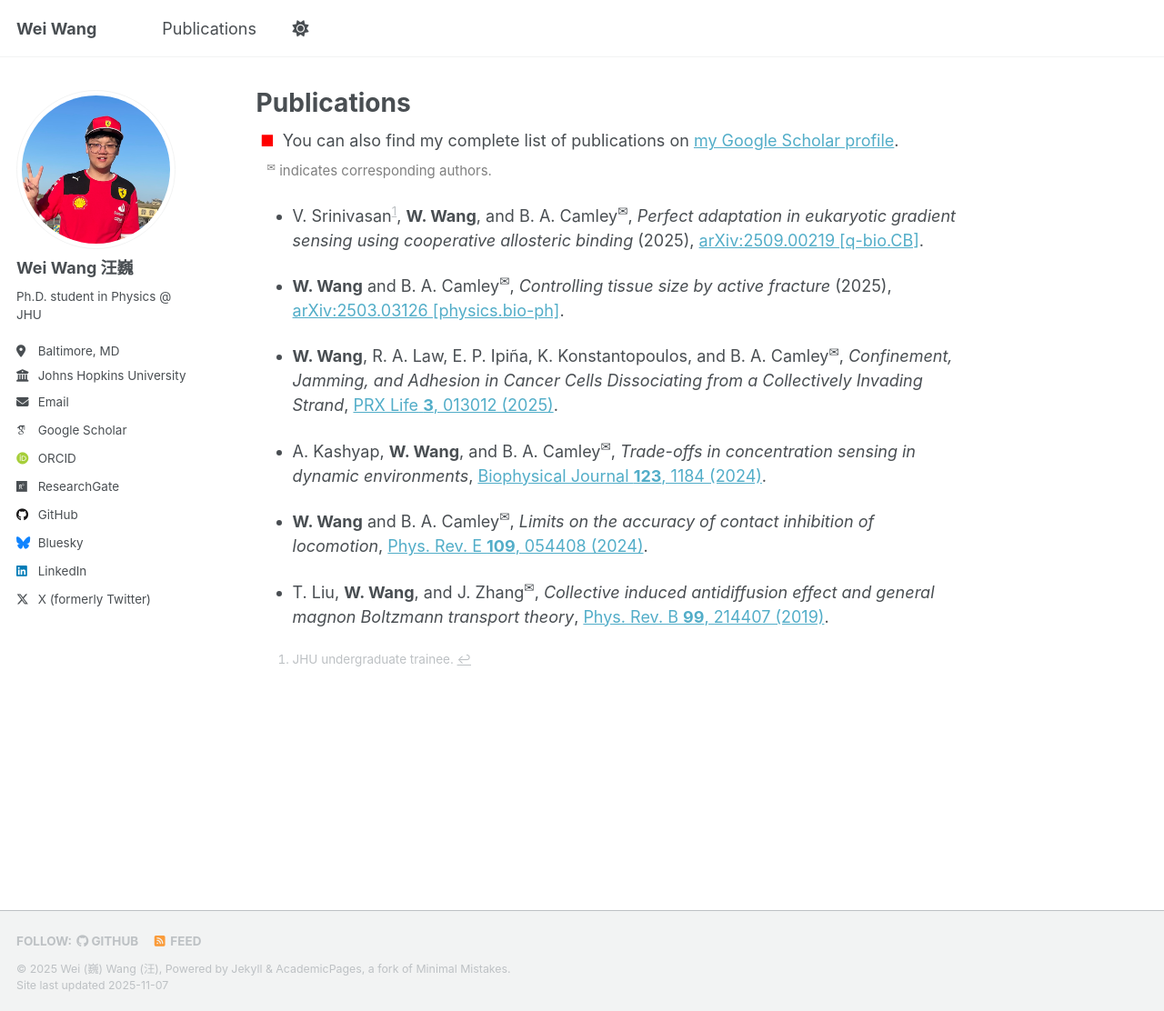
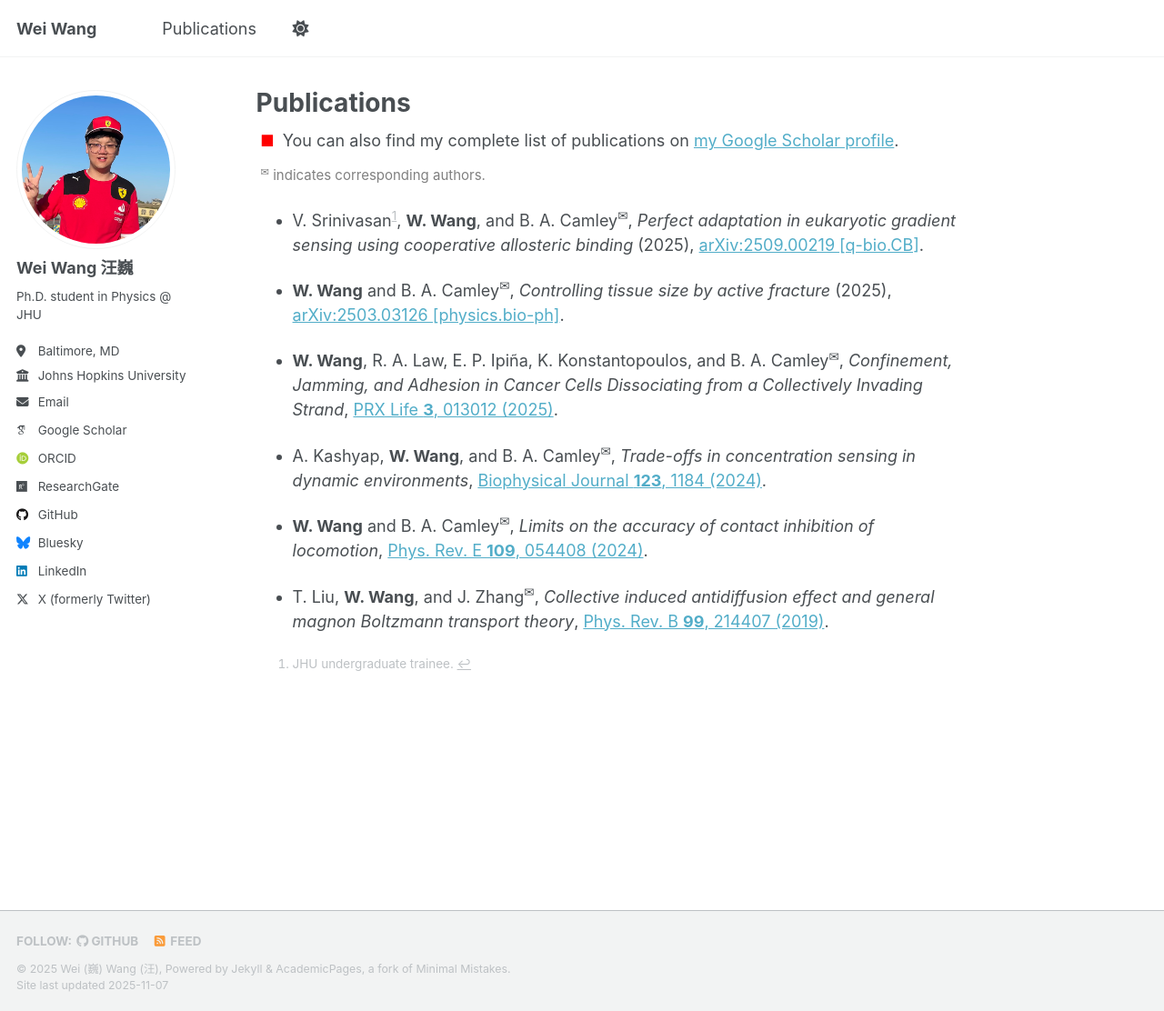
Before and after one commit to wwang721/academicpages, a Jekyll site: the page built from _pages/publications.md, in a window 1280 px wide and 1112 px high. Shown: the whole window at 91% size. Built offline with Jekyll 4.4.1, drawn with Linux system fonts in a browser that asks for light colours; some web fonts are replaced; a script that is not in the unit is left out.

Commit message:
:art: Adjust margins

```diff
--- a/_pages/publications.md
+++ b/_pages/publications.md
@@ -6,12 +6,12 @@ author_profile: true
 
 
 {% if site.author.googlescholar %}
-  <div class="wordwrap" style="margin-bottom:5px">
+  <div class="wordwrap" style="margin-bottom:10px">
   <span style="font-size:15px">\(\color{red}\blacksquare~\)</span> You can also find my complete list of publications on <a href="{{site.author.googlescholar}}">my Google Scholar profile</a>.
   </div>
 {% endif %}
 
-<span style="font-size:15px; color:gray; margin-left:12px; margin-bottom:10px"><sup>✉</sup> indicates corresponding authors.</span>
+<span style="font-size:15px; color:gray; margin-left:5px; margin-bottom:10px"><sup>✉</sup> indicates corresponding authors.</span>
 
 - V. Srinivasan[^1], **W. Wang**, and B. A. Camley<sup>✉</sup>, *Perfect adaptation in eukaryotic gradient sensing using cooperative allosteric binding* (2025), [arXiv:2509.00219 [q-bio.CB]](https://doi.org/10.48550/arXiv.2509.00219).
 
```
